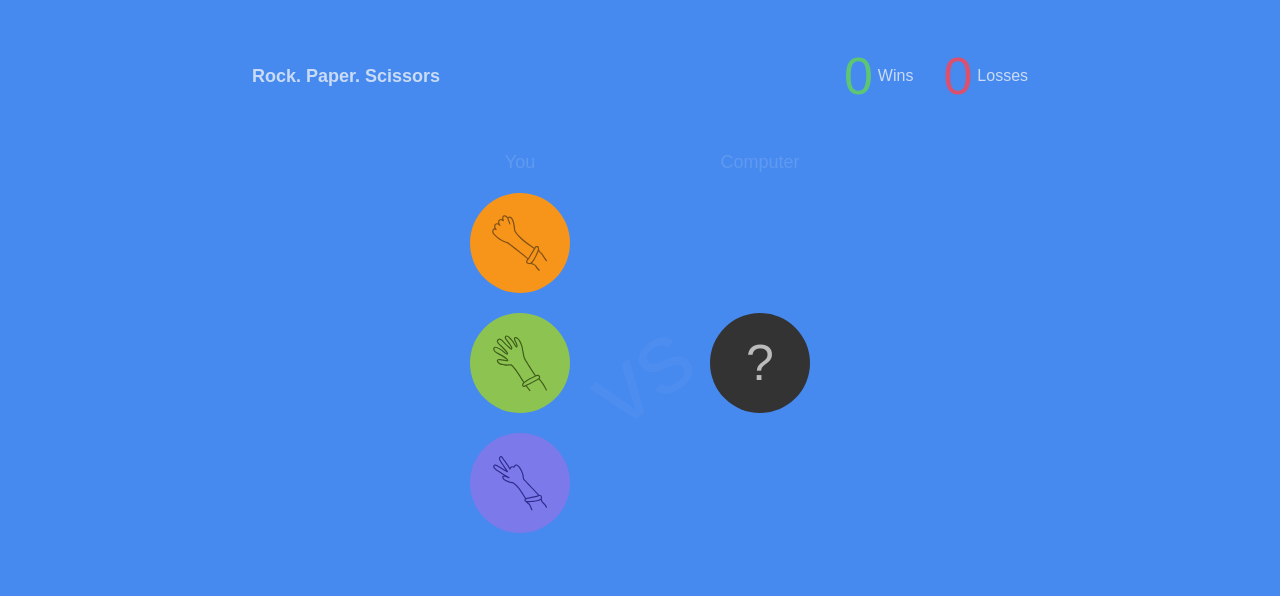
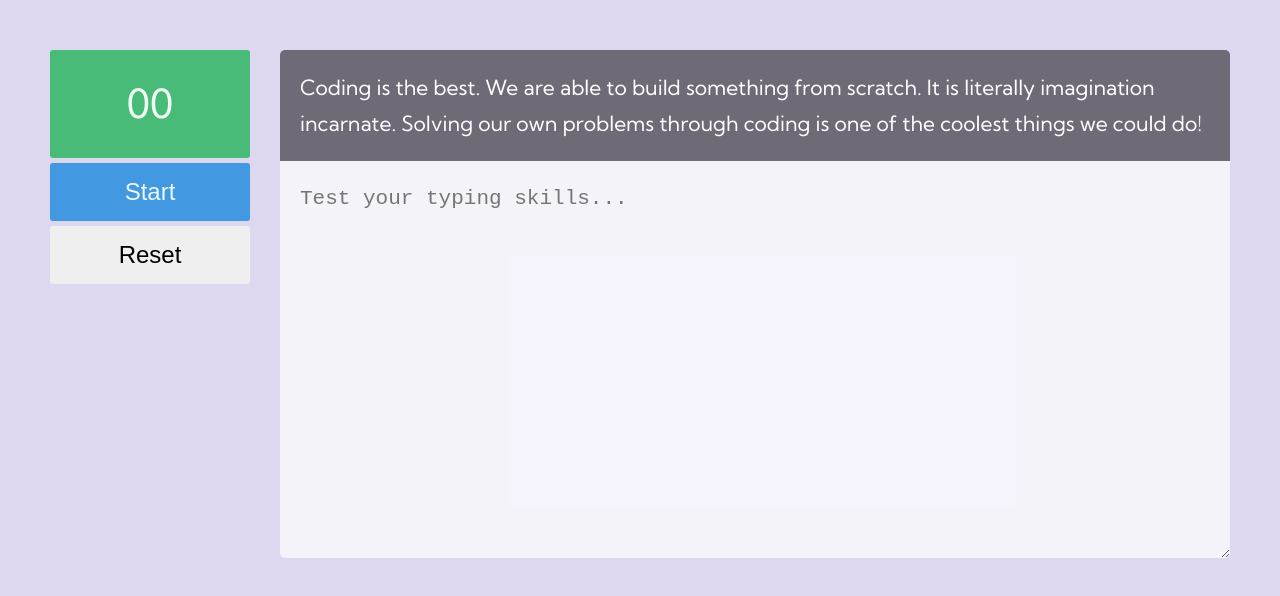
Before and after one commit to codecamp-prem/React-Coding-Interview, a React (Vite) app: page / in a window 1280 px wide. Shown: the top 596 px of the page. Built offline with nearby package versions, Linux system fonts and the light colour scheme.

Commit message:
typing html and css

```diff
--- a/src/App.tsx
+++ b/src/App.tsx
@@ -1,9 +1,9 @@
-import { RockPaper } from "./RockPaper";
+import { Typing } from "./Typing";
 
 function App() {
   return (
     <>
-      <RockPaper />
+      <Typing />
     </>
   );
 }
--- /dev/null
+++ b/src/Typing/Typing.tsx
@@ -0,0 +1,29 @@
+import "./typing.css";
+
+const secondsToCount = 10;
+const paragraph = `Coding is the best. We are able to build something from scratch. It is literally imagination incarnate. Solving our own problems through coding is one of the coolest things we could do!`;
+
+const Typing = () => {
+  return (
+    <div className="app">
+      {/* sidebar */}
+      <div className="sidebar">
+        <div className="timer">00</div>
+        <button className="start">Start</button>
+        <button className="reset">Reset</button>
+      </div>
+
+      <div className="content">
+        {/* show the paragraph */}
+        <p>{paragraph}</p>
+
+        {/* show the textarea */}
+        <form>
+          <textarea rows={10} placeholder="Test your typing skills..." />
+        </form>
+      </div>
+    </div>
+  );
+};
+
+export default Typing;
--- /dev/null
+++ b/src/Typing/index.ts
@@ -0,0 +1 @@
+export { default as Typing } from "./Typing";
--- /dev/null
+++ b/src/Typing/typing.css
@@ -0,0 +1,88 @@
+@import url("https://fonts.googleapis.com/css2?family=Kumbh+Sans&display=swap");
+
+* {
+  box-sizing: border-box;
+}
+
+body {
+  padding: 0;
+  margin: 0;
+  font-family: "Kumbh Sans", sans-serif;
+  background: #ddd8f0;
+  line-height: 1.7;
+}
+
+.app {
+  min-height: 100vh;
+  display: flex;
+  padding: 50px;
+}
+
+.sidebar {
+  margin-right: 30px;
+  min-width: 200px;
+}
+
+p {
+  background: rgba(0, 0, 0, 0.5);
+  color: #fff;
+  padding: 20px;
+  border-top-left-radius: 5px;
+  border-top-right-radius: 5px;
+  width: 100%;
+  font-size: 21px;
+  margin: 0;
+}
+
+.correct {
+  color: #6ece4f;
+}
+
+.incorrect {
+  color: #be3127;
+}
+
+textarea {
+  background: rgba(255, 255, 255, 0.7);
+  color: #444;
+  line-height: 1.7;
+  border: none;
+  outline: none;
+  width: 100%;
+  border-bottom-left-radius: 5px;
+  border-bottom-right-radius: 5px;
+  padding: 20px;
+  font-size: 21px;
+}
+
+textarea:focus {
+  background: rgba(255, 255, 255, 0.9);
+}
+
+.timer {
+  background: #48bb78;
+  color: #f0fff4;
+  font-size: 40px;
+  padding: 20px 5px;
+  border-radius: 3px;
+  margin-bottom: 5px;
+  text-align: center;
+}
+
+button {
+  display: block;
+  width: 100%;
+  padding-bottom: 15px;
+  padding-top: 15px;
+  border: none;
+  outline: none;
+  margin-bottom: 5px;
+  border-radius: 3px;
+  cursor: pointer;
+  font-size: 24px;
+}
+
+.start {
+  background: #4299e1;
+  color: #ebf8ff;
+}
```
